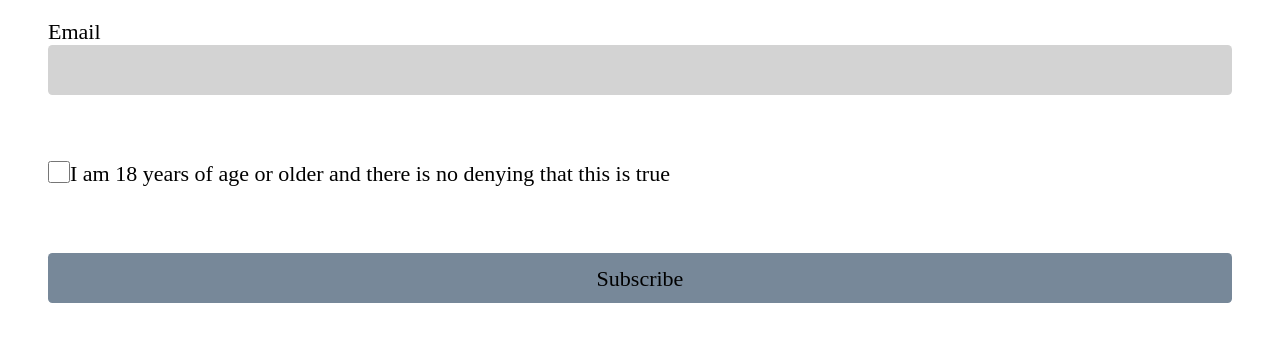
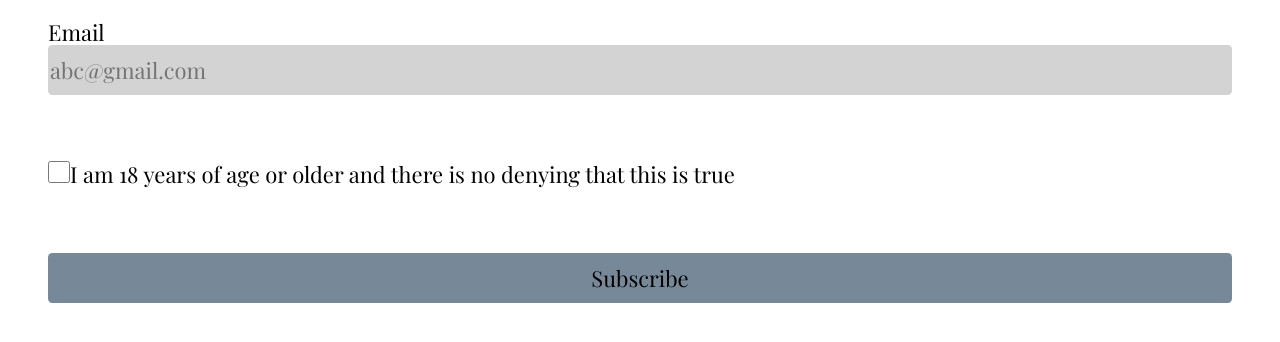
Before and after one commit to LucyITMD-361/ITMD-362-Lab4, a plain HTML site: page index.html in a window 1280 px wide. Shown: the part 162-504 px from the top of the page. Drawn offline with nearby package versions, Linux system fonts and the light colour scheme; files that its build step writes are made by us from their sources; a script that the page names is missing.

Commit message:
Update index.html

```diff
--- a/index.html
+++ b/index.html
@@ -1,10 +1,10 @@
-
 <!DOCTYPE html>
 <html lang="en" class="nojs">
 <head>
   <title>HTML Form Elements</title>
   <meta charset="utf-8" />
   <meta name="viewport" content="width=device-width,initial-scale=1.0,shrink-to-fit=no" />
+	<link href="https://fonts.googleapis.com/css?family=Playfair+Display" rel="stylesheet">
   <link rel="stylesheet" media="screen" href="css/screen.css" />
 </head>
 <body>
@@ -18,7 +18,7 @@
     <ol>
       <li id="input-email">
         <label for="email">Email</label>
-        <input type="email" name="email" id="email" pattern="^.+@.+$" />
+        <input type="email" name="email" id="email" placeholder="abc@gmail.com"pattern="^.+@.+$" />
       </li>
       <li id="input-age-verification">
         <input type="checkbox" id="age-verification" name="age-verification" value="18" />
```
